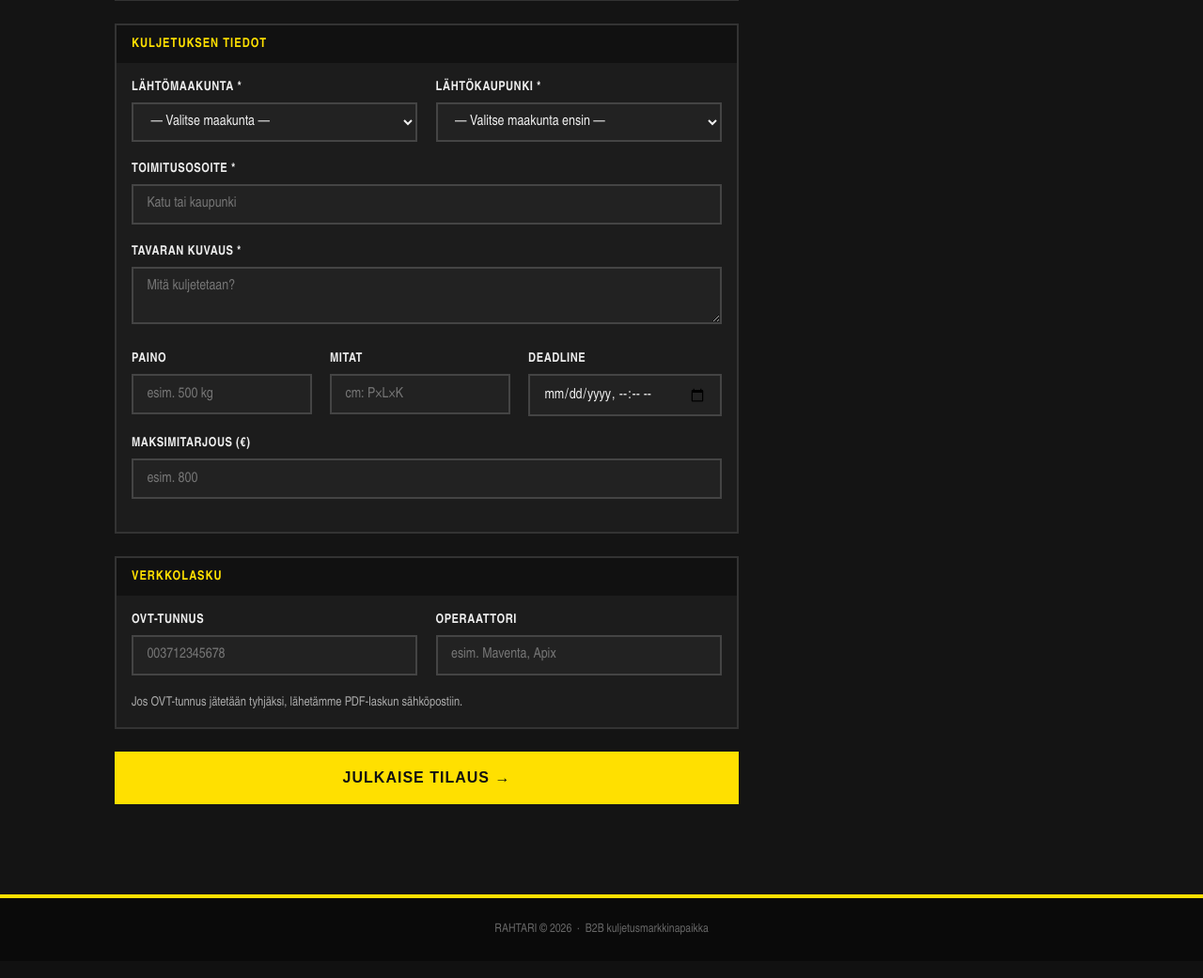
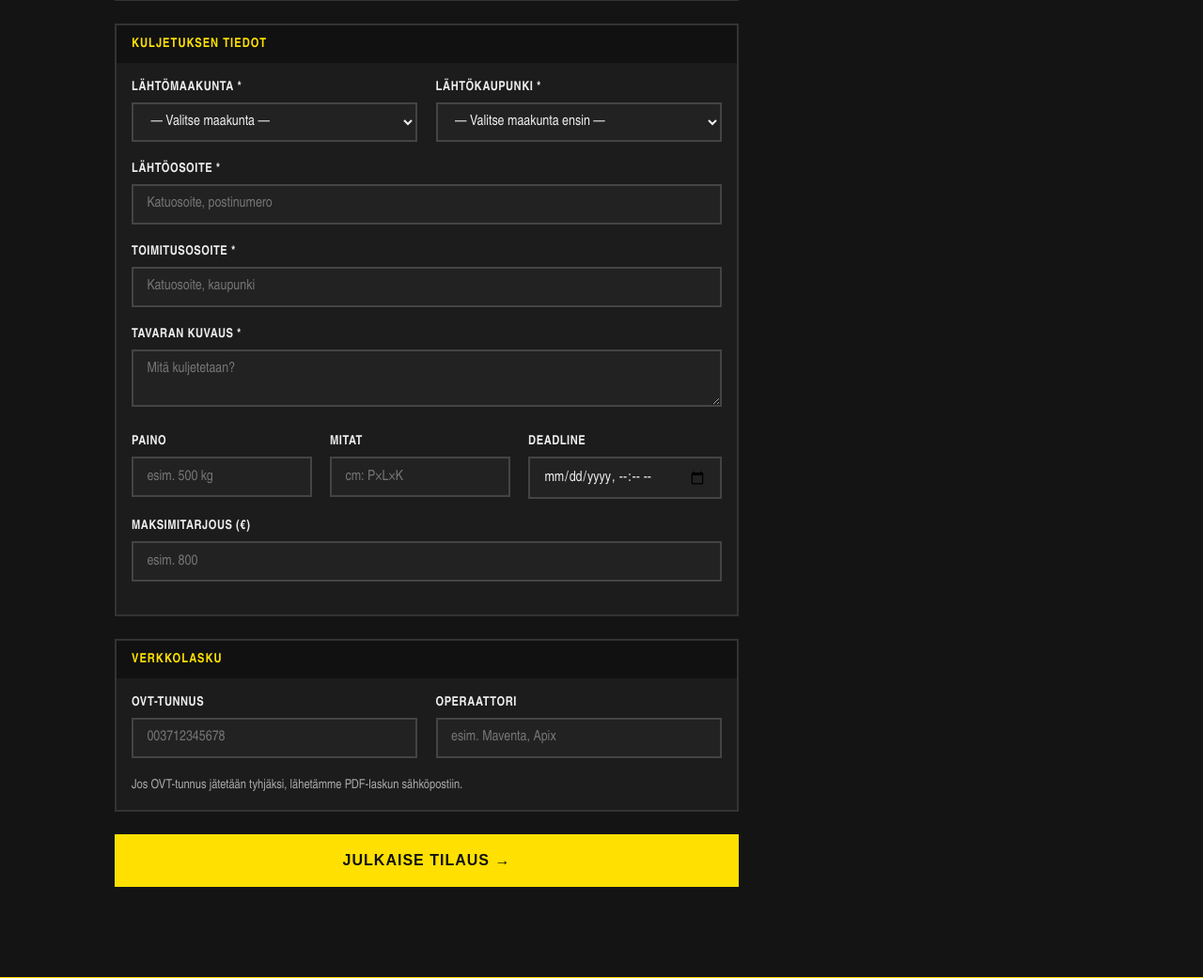
Before and after one commit to jaalankasanova/aiact, a Flask app: page /rahtari/tilaa in a window 1280 px wide. Shown: the part 513-1554 px from the top of the page at 94% size. Before the commit the page ends 1508 px from the top, so only its background shows below. Run offline with Flask 3, Linux system fonts and the light colour scheme; some libraries are stand-ins or nearby versions.

Commit message:
Rahtari: lisää lähtöosoite-kenttä tilauslomakkeeseen
Co-Authored-By: Claude Sonnet 4.6 <noreply@anthropic.com>

```diff
--- a/rahtari_bp.py
+++ b/rahtari_bp.py
@@ -45,6 +45,7 @@ def init_rahtari_db():
         puhelin         TEXT,
         lahto_kaupunki  TEXT NOT NULL,
         lahto_maakunta  TEXT NOT NULL,
+        lahto_osoite    TEXT,
         toimitus        TEXT NOT NULL,
         tuote           TEXT NOT NULL,
         paino           TEXT,
@@ -81,6 +82,11 @@ def init_rahtari_db():
     );
     """)
     db.commit()
+    try:
+        db.execute("ALTER TABLE r_tilaukset ADD COLUMN lahto_osoite TEXT")
+        db.commit()
+    except sqlite3.OperationalError:
+        pass
     db.close()
 
 
@@ -169,9 +175,9 @@ def tilaa():
         db.execute("""
             INSERT INTO r_tilaukset
             (id,ytunnus,yritys,yhteyshenk,email,puhelin,
-             lahto_kaupunki,lahto_maakunta,toimitus,tuote,
+             lahto_kaupunki,lahto_maakunta,lahto_osoite,toimitus,tuote,
              paino,mitat,deadline,max_budjetti,ovt_tunnus,operaattori,token)
-            VALUES (?,?,?,?,?,?,?,?,?,?,?,?,?,?,?,?,?)
+            VALUES (?,?,?,?,?,?,?,?,?,?,?,?,?,?,?,?,?,?)
         """, (tid,
               request.form["ytunnus"].strip(),
               request.form["yritys"].strip(),
@@ -179,6 +185,7 @@ def tilaa():
               request.form["email"].strip().lower(),
               request.form.get("puhelin","").strip() or None,
               kaupunki, maakunta,
+              request.form.get("lahto_osoite","").strip() or None,
               request.form["toimitus"].strip(),
               request.form["tuote"].strip(),
               request.form.get("paino","").strip() or None,
--- a/templates/rahtari/admin_tilaus.html
+++ b/templates/rahtari/admin_tilaus.html
@@ -23,7 +23,7 @@
   <div class="card">
     <div class="card-head">Kuljetuksen tiedot</div>
     <div class="card-body" style="display:grid;grid-template-columns:130px 1fr;gap:.4rem .8rem;font-size:.9rem">
-      <span style="color:var(--muted)">Nouto</span>       <strong>{{ tilaus.lahto_kaupunki }} ({{ tilaus.lahto_maakunta }})</strong>
+      <span style="color:var(--muted)">Nouto</span>       <strong>{% if tilaus.lahto_osoite %}{{ tilaus.lahto_osoite }}, {% endif %}{{ tilaus.lahto_kaupunki }} ({{ tilaus.lahto_maakunta }})</strong>
       <span style="color:var(--muted)">Toimitus</span>    <strong>{{ tilaus.toimitus }}</strong>
       <span style="color:var(--muted)">Tavara</span>      <span>{{ tilaus.tuote }}</span>
       {% if tilaus.paino %}<span style="color:var(--muted)">Paino</span><span>{{ tilaus.paino }}</span>{% endif %}
--- a/templates/rahtari/seuranta.html
+++ b/templates/rahtari/seuranta.html
@@ -15,7 +15,7 @@
     <div class="card-body" style="display:grid;grid-template-columns:140px 1fr;gap:.4rem .8rem;font-size:.95rem">
       <span style="font-weight:700;text-transform:uppercase;font-size:.8rem">Yritys</span>     <span>{{ tilaus.yritys }}</span>
       <span style="font-weight:700;text-transform:uppercase;font-size:.8rem">Y-tunnus</span>   <span>{{ tilaus.ytunnus }}</span>
-      <span style="font-weight:700;text-transform:uppercase;font-size:.8rem">Nouto</span>      <span><strong>{{ tilaus.nouto }}</strong></span>
+      <span style="font-weight:700;text-transform:uppercase;font-size:.8rem">Nouto</span>      <span><strong>{% if tilaus.lahto_osoite %}{{ tilaus.lahto_osoite }}, {% endif %}{{ tilaus.lahto_kaupunki }} ({{ tilaus.lahto_maakunta }})</strong></span>
       <span style="font-weight:700;text-transform:uppercase;font-size:.8rem">Toimitus</span>   <span><strong>{{ tilaus.toimitus }}</strong></span>
       <span style="font-weight:700;text-transform:uppercase;font-size:.8rem">Tavara</span>     <span>{{ tilaus.tuote }}</span>
       {% if tilaus.paino %}
--- a/templates/rahtari/tilaa.html
+++ b/templates/rahtari/tilaa.html
@@ -62,8 +62,12 @@
           </div>
         </div>
         <div class="form-group">
+          <label>Lähtöosoite *</label>
+          <input type="text" name="lahto_osoite" placeholder="Katuosoite, postinumero" required>
+        </div>
+        <div class="form-group">
           <label>Toimitusosoite *</label>
-          <input type="text" name="toimitus" placeholder="Katu tai kaupunki" required>
+          <input type="text" name="toimitus" placeholder="Katuosoite, kaupunki" required>
         </div>
         <div class="form-group">
           <label>Tavaran kuvaus *</label>
```
